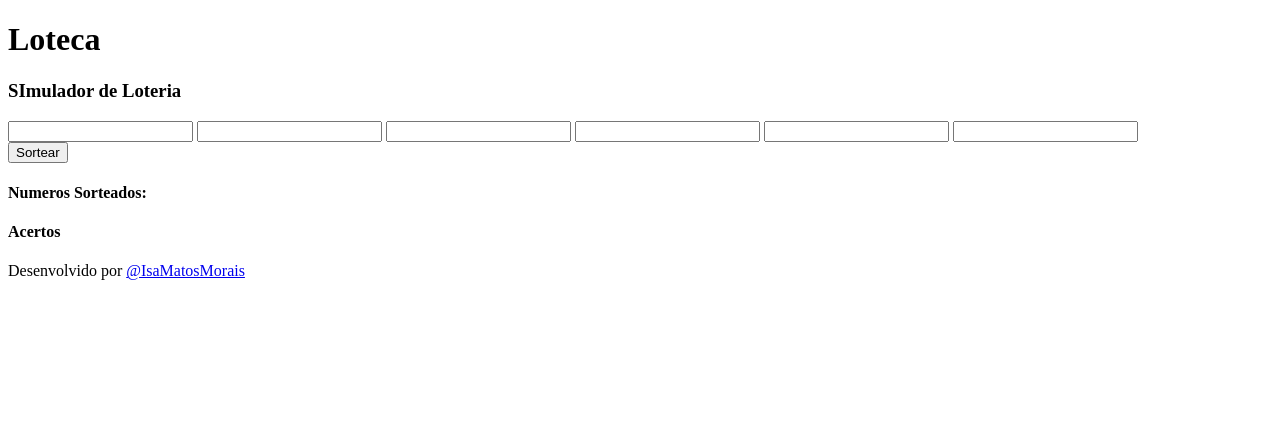
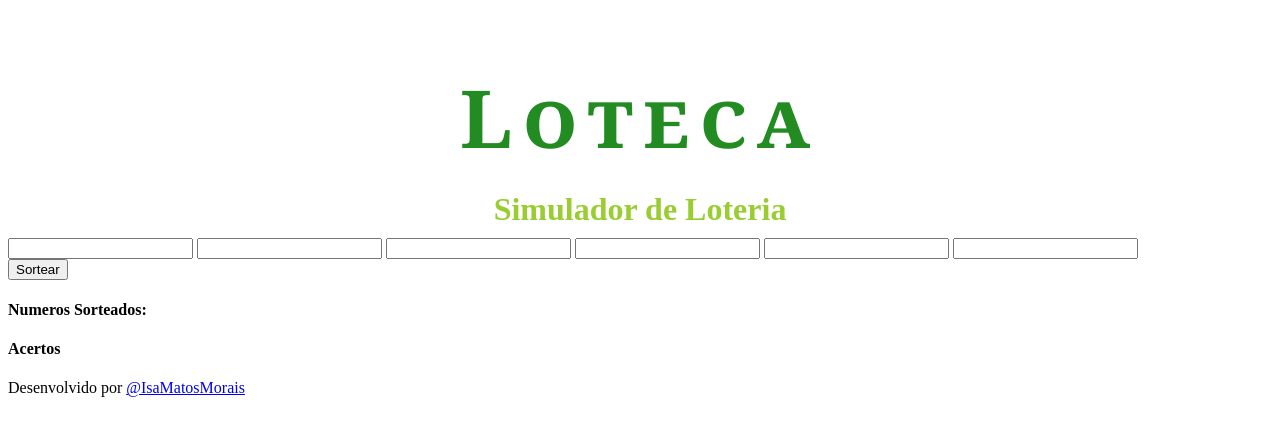
Before and after one commit to IsaMatosMorais/loteca_simulator_ia, a plain HTML site: page index.html in a window 1280 px wide. Drawn offline with Linux system fonts and the light colour scheme.

Commit message:
Fontes do cabeçalho

```diff
--- a/estilos.css
+++ b/estilos.css
@@ -0,0 +1,23 @@
+header{
+    display: flex;
+    flex-direction: column;
+    justify-content: center;
+    align-items: center;
+}
+h1{
+    font-size: 5em;
+    color: #228B22;
+    font-family: Georgia, 'Times New Roman', Times, serif;
+    letter-spacing: 10px;
+    font-weight: bold;
+    font-variant: small-caps;
+    margin-bottom: 10px;
+}
+h3{
+    font-size: 2em;
+    font-style: normal;
+    font-variant: normal;
+    color: #9ACD32;
+    margin-top: 10px;
+    margin-bottom: 10px;
+}
--- a/index.html
+++ b/index.html
@@ -5,11 +5,12 @@
     <meta http-equiv="X-UA-Compatible" content="IE=edge">
     <meta name="viewport" content="width=device-width, initial-scale=1.0">
     <title>Loteca - Simulador de loteria</title>
+    <link rel = "stylesheet" href = "estilos.css">
 </head>
 <body>
     <header>
         <h1>Loteca</h1>
-        <h3>SImulador de Loteria</h3>
+        <h3>Simulador de Loteria</h3>
     </header>
 
     <div class = "selecao">
```
